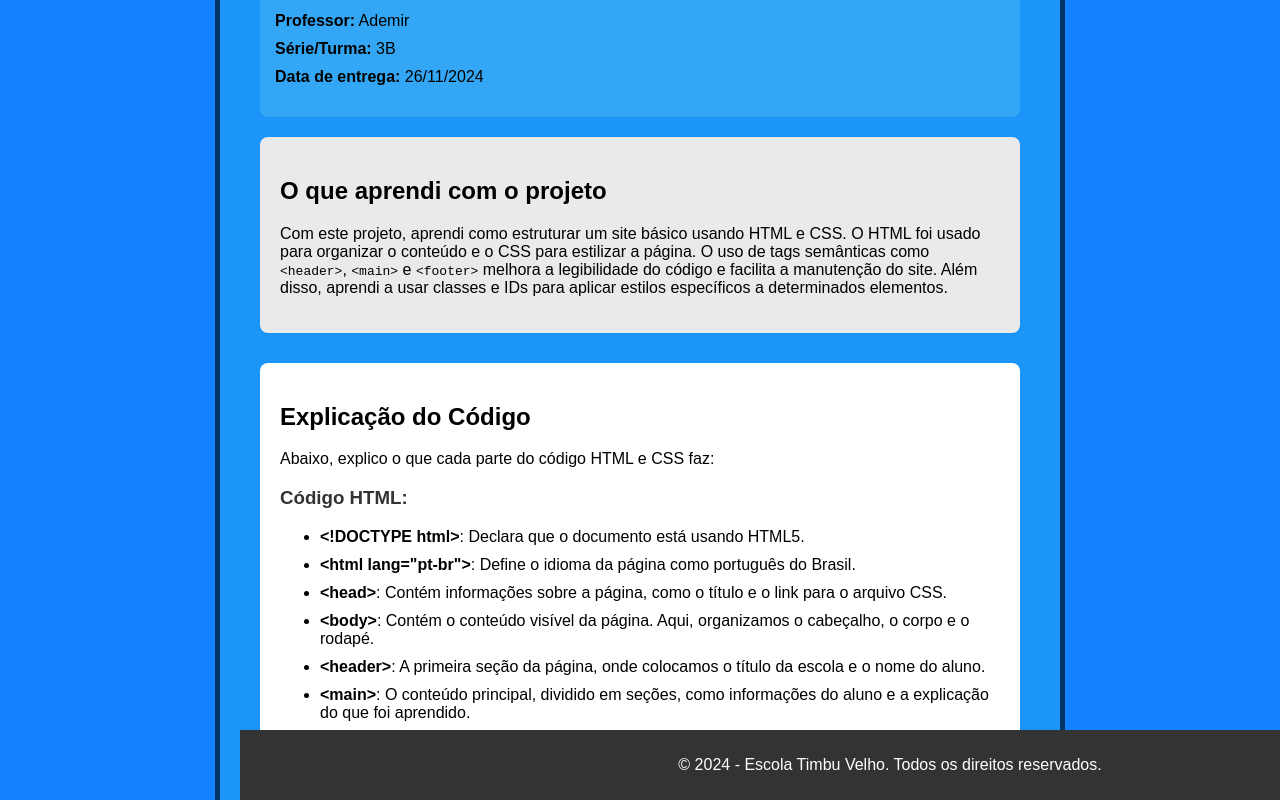
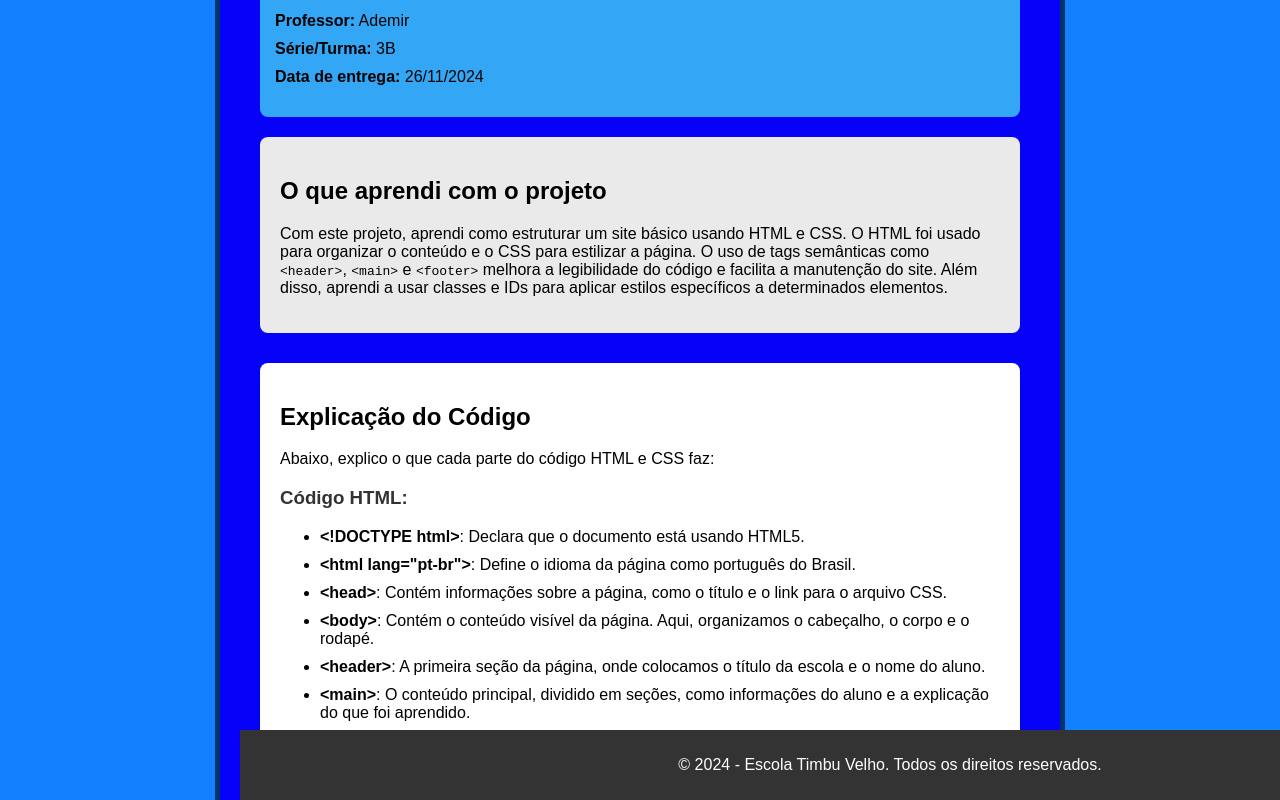
Before and after one commit to matheusamassa/Se-liga-3-B, a plain HTML site: page index.html in a window 1280 px wide. Shown: the top 800 px of the page. Drawn offline with Linux system fonts and the light colour scheme.

Commit message:
26/11/24

```diff
--- a/style.css
+++ b/style.css
@@ -12,7 +12,7 @@ body {
 
 /* Criando uma "margem" azul ao redor do conteúdo centralizado */
 .container {
-    background-color: rgb(27, 149, 248); /* Cor de fundo do conteúdo centralizado */
+    background-color: rgb(6, 2, 247); /* Cor de fundo do conteúdo centralizado */
     padding: 20px; /* Preenchimento do conteúdo */
     margin: 20px; /* Margem externa azul */
     border-radius: 8px; /* Bordas arredondadas */
```
